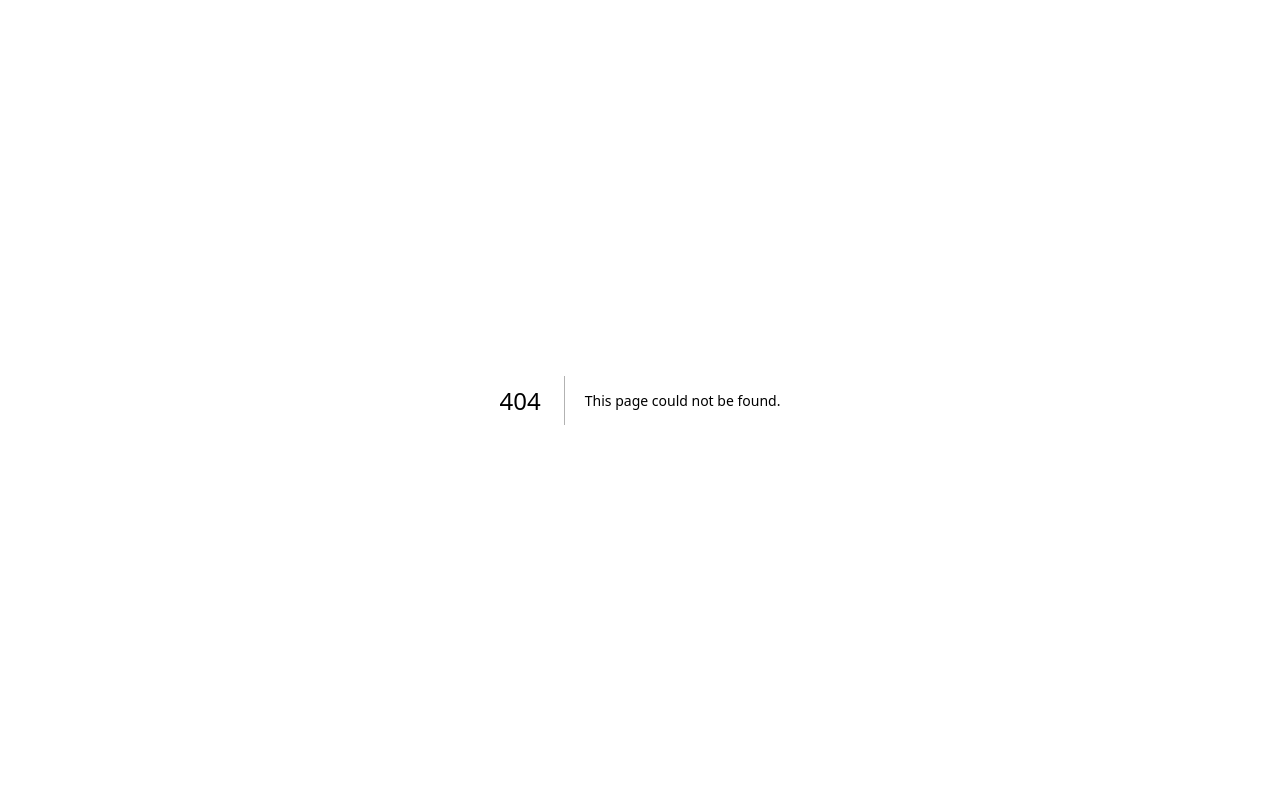
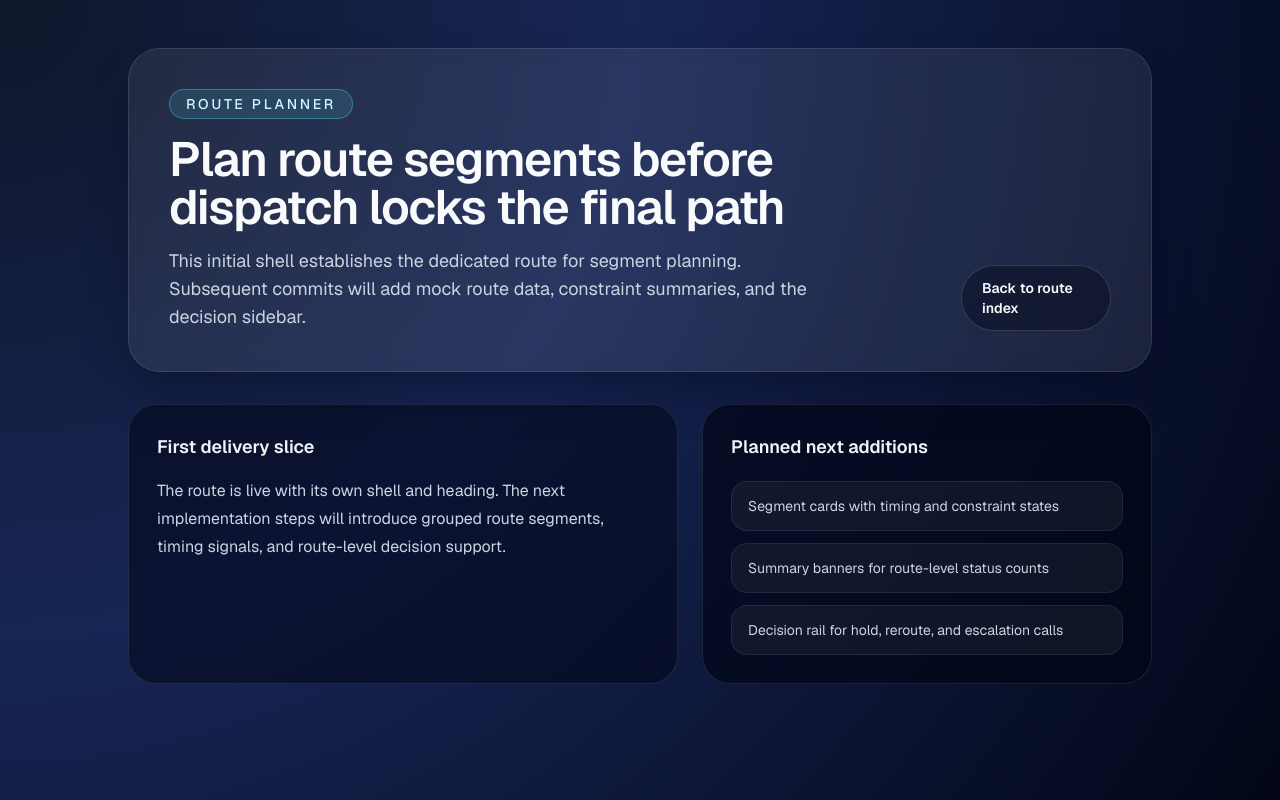
Before and after one commit to iamasx/api-test, a Next.js app: page /route-planner in a window 1280 px wide. Before the commit this address had no page. Built offline with nearby package versions, Linux system fonts and the light colour scheme.

Commit message:
feat: scaffold route planner route

```diff
--- /dev/null
+++ b/src/app/route-planner/page.tsx
@@ -0,0 +1,71 @@
+import type { Metadata } from "next";
+import Link from "next/link";
+
+export const metadata: Metadata = {
+  title: "Route Planner",
+  description:
+    "Initial route shell for reviewing route segments, constraints, and planning decisions.",
+};
+
+export default function RoutePlannerPage() {
+  return (
+    <main className="min-h-screen bg-[radial-gradient(circle_at_top_left,#0f172a_0%,#172554_42%,#020617_100%)] px-6 py-12 text-slate-50 sm:px-10 lg:px-16">
+      <div className="mx-auto flex w-full max-w-5xl flex-col gap-8">
+        <header className="overflow-hidden rounded-[2rem] border border-white/10 bg-white/8 p-8 shadow-2xl shadow-slate-950/45 backdrop-blur sm:p-10">
+          <div className="flex flex-col gap-6 lg:flex-row lg:items-end lg:justify-between">
+            <div className="max-w-3xl space-y-4">
+              <span className="inline-flex w-fit rounded-full border border-cyan-300/35 bg-cyan-300/12 px-4 py-1 text-sm font-medium uppercase tracking-[0.2em] text-cyan-100">
+                Route planner
+              </span>
+              <h1 className="text-4xl font-semibold tracking-tight text-balance sm:text-5xl">
+                Plan route segments before dispatch locks the final path
+              </h1>
+              <p className="max-w-2xl text-base leading-7 text-slate-300 sm:text-lg">
+                This initial shell establishes the dedicated route for segment
+                planning. Subsequent commits will add mock route data,
+                constraint summaries, and the decision sidebar.
+              </p>
+            </div>
+
+            <Link
+              href="/"
+              className="inline-flex items-center justify-center rounded-full border border-white/15 bg-slate-950/40 px-5 py-3 text-sm font-semibold text-slate-100 transition hover:border-cyan-300/45 hover:bg-slate-900"
+            >
+              Back to route index
+            </Link>
+          </div>
+        </header>
+
+        <section className="grid gap-6 lg:grid-cols-[minmax(0,1.1fr)_minmax(18rem,0.9fr)]">
+          <article className="rounded-[1.75rem] border border-white/10 bg-slate-950/55 p-7">
+            <h2 className="text-lg font-semibold text-slate-100">
+              First delivery slice
+            </h2>
+            <p className="mt-4 max-w-2xl text-sm leading-7 text-slate-300 sm:text-base">
+              The route is live with its own shell and heading. The next
+              implementation steps will introduce grouped route segments, timing
+              signals, and route-level decision support.
+            </p>
+          </article>
+
+          <aside className="rounded-[1.75rem] border border-white/10 bg-slate-950/70 p-7">
+            <h2 className="text-lg font-semibold text-slate-100">
+              Planned next additions
+            </h2>
+            <ul className="mt-5 space-y-3 text-sm leading-6 text-slate-300">
+              <li className="rounded-2xl border border-white/8 bg-white/5 px-4 py-3">
+                Segment cards with timing and constraint states
+              </li>
+              <li className="rounded-2xl border border-white/8 bg-white/5 px-4 py-3">
+                Summary banners for route-level status counts
+              </li>
+              <li className="rounded-2xl border border-white/8 bg-white/5 px-4 py-3">
+                Decision rail for hold, reroute, and escalation calls
+              </li>
+            </ul>
+          </aside>
+        </section>
+      </div>
+    </main>
+  );
+}
```
